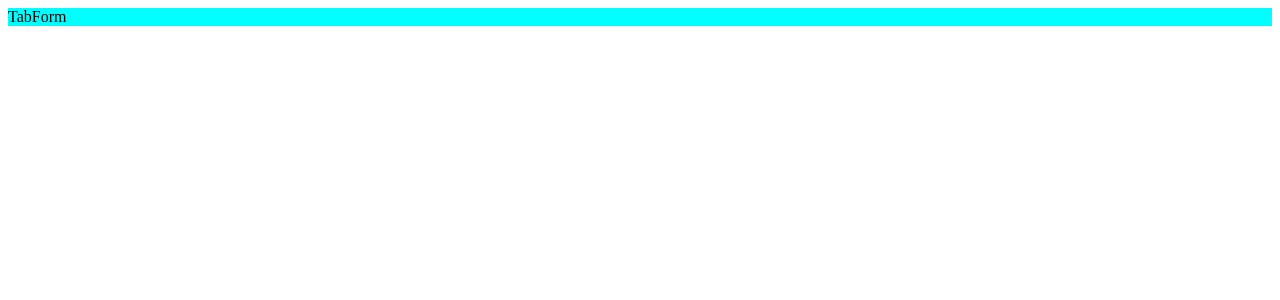
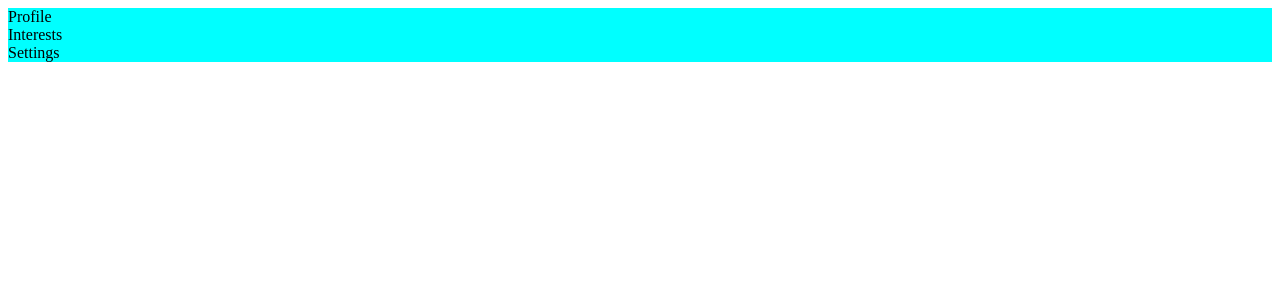
Before and after one commit to adarsh206/machine-coding-interview-questions, a React (Vite) app in the folder tab-form-component/: page / in a window 1280 px wide. Shown: the top 300 px of the page. Built offline with nearby package versions, Linux system fonts and the light colour scheme.

Commit message:
all three components build

```diff
--- a/tab-form-component/src/component/TabForm.jsx
+++ b/tab-form-component/src/component/TabForm.jsx
@@ -1,9 +1,34 @@
 import React from 'react'
+import Profile from './Profile'
+import Interests from './Interests'
+import Settings from './Settings'
 
 
 const TabForm = () => {
+
+  const tabs = [
+    {
+      name: "Profile",
+      component: Profile
+    },{
+      name: "Interests",
+      component: Interests
+    },{
+      name: "Settings",
+      component: Settings
+    }
+  ]
+
   return (
-    <div>TabForm</div>
+    <div>
+      <div>
+        {
+          tabs.map((t) =>  (
+          <div>{t.name}</div>
+        ))
+        }
+      </div>
+    </div>
   )
 }
 
```
